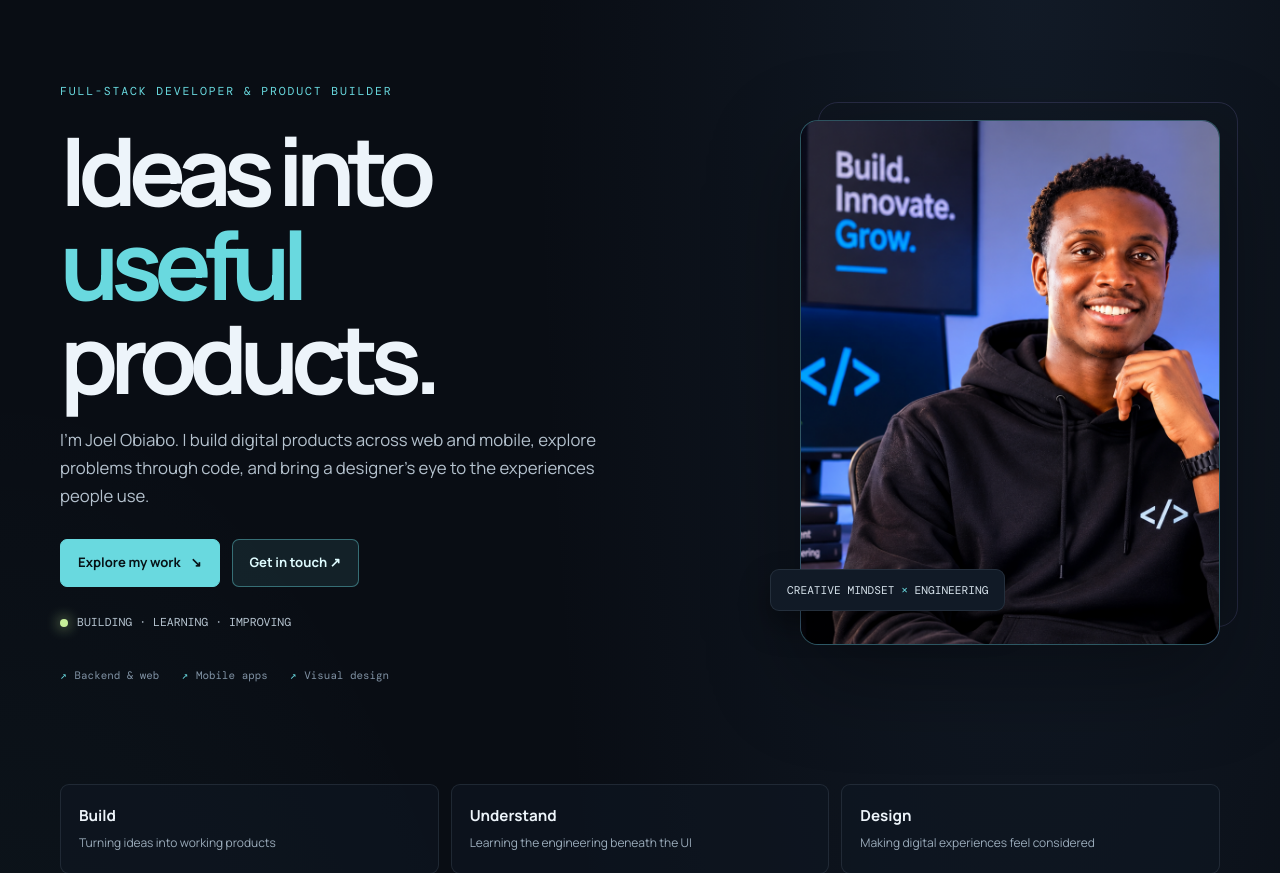
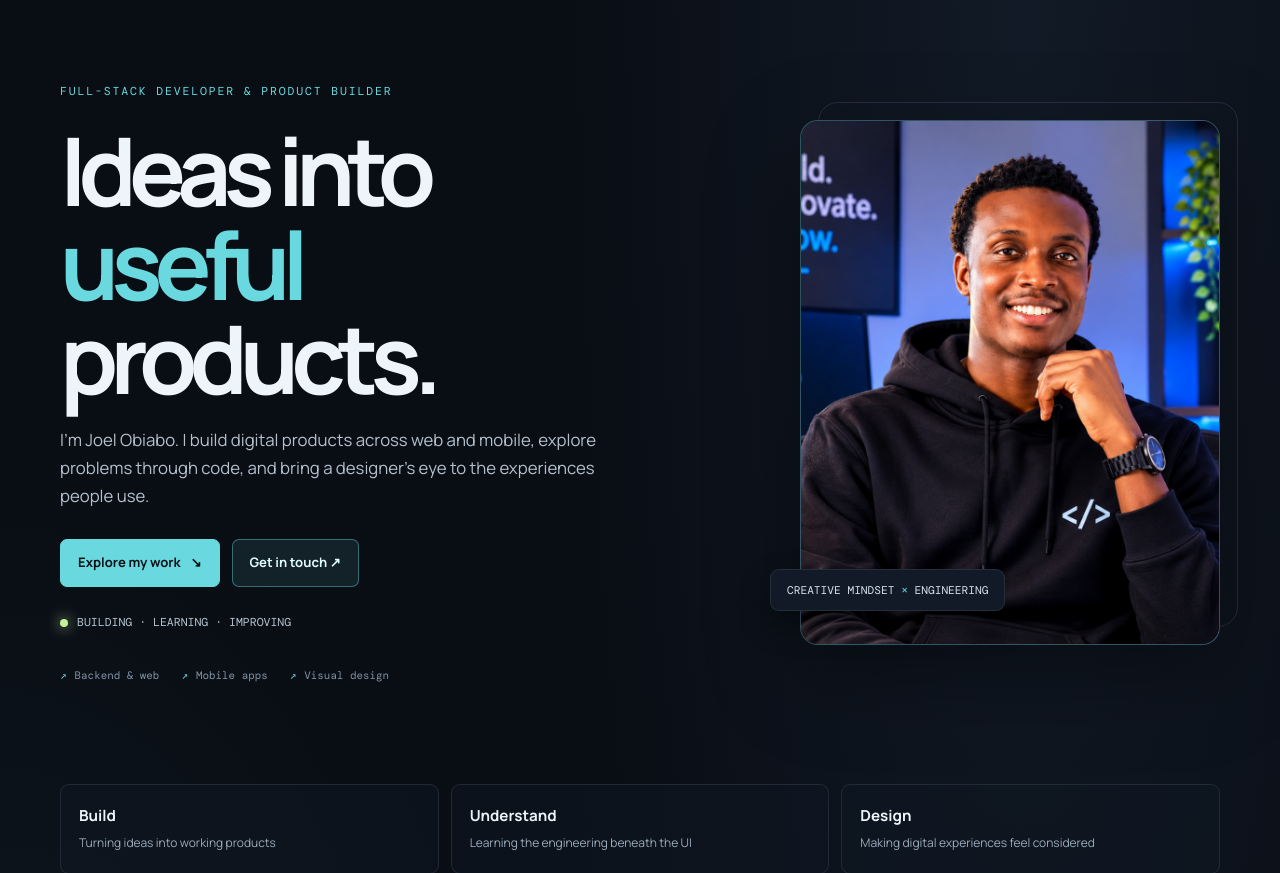
Before and after one commit to jobiabo/myportfolio, a Flask app: page / in a window 1280 px wide. Shown: the part 77-950 px from the top of the page. Run offline with Flask 3, Linux system fonts and the light colour scheme.

Commit message:
fixed: img position

```diff
--- a/templates/index.html
+++ b/templates/index.html
@@ -252,7 +252,10 @@ button { font:inherit; }
     width:100%;
     height:100%;
     object-fit:cover;
-    object-position:35% 30%;
+
+    /* EDIT THESE TWO VALUES TO REPOSITION YOUR IMAGE */
+    object-position:68% 30%;
+
     display:block;
 }
 
@@ -1261,7 +1264,6 @@ photo.onload = () => {
     width:100%;
     height:100%;
     object-fit:cover;
-        object-position:35% 30%;
     display:block;
 `;
 
```
Lines whose indentation alone changed are shown as unchanged.
